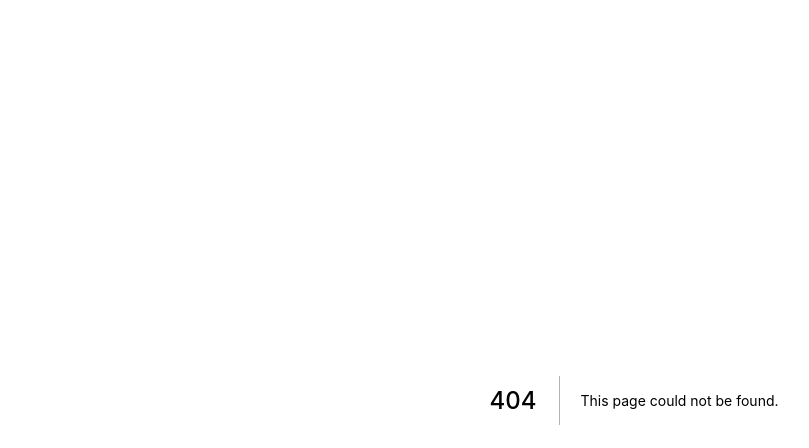
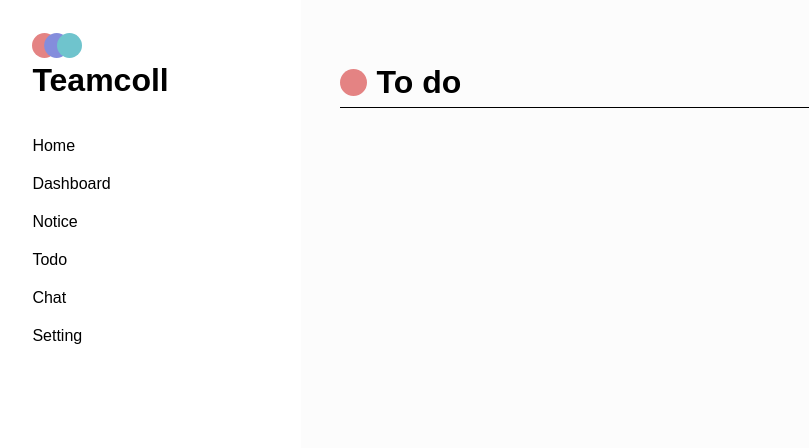
Before and after one commit to Teamcoll/teamcoll-front, a Next.js app: page /todo in a window 1280 px wide. Before the commit this address had no page. Shown: the top 448 px of the page, without its empty margins (6-815 px from the left). Built offline with nearby package versions, Linux system fonts and the light colour scheme.

Commit message:
INIT Todo

```diff
--- a/components/map.js
+++ b/components/map.js
@@ -13,7 +13,7 @@ export const links = [
   },
   {
     name: "Todo",
-    href: "#"
+    href: "/todo"
   },
   {
     name: "Chat",
--- /dev/null
+++ b/pages/todo.js
@@ -0,0 +1,16 @@
+import { Layout } from "Component/Layout";
+import { TopHeader } from "Component/Header";
+import Ball from "Component/Ball";
+
+const Todo = () => {
+  return (
+    <Layout>
+      <TopHeader>
+        <Ball />
+        <h2>To do</h2>
+      </TopHeader>
+    </Layout>
+  );
+};
+
+export default Todo;
```
